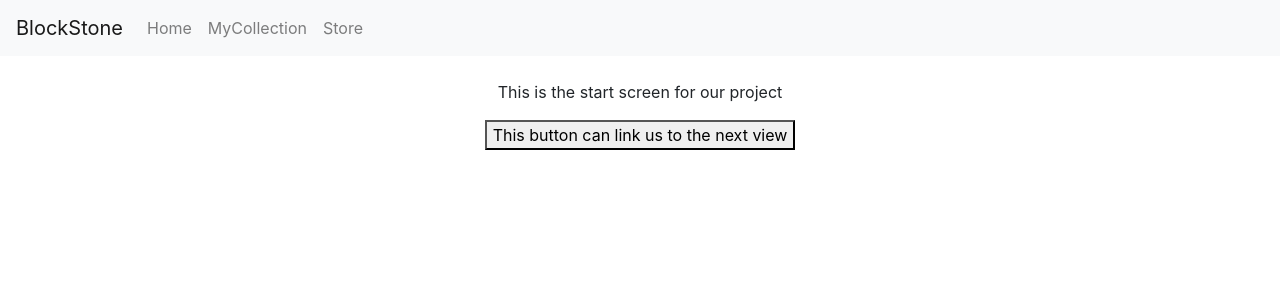
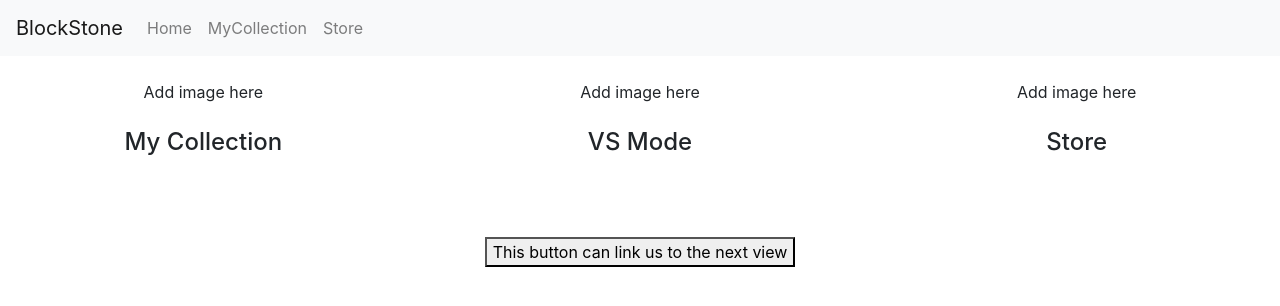
Before and after one commit to heho07/DH2642-ProjectGroup23, a React (Create React App) app: page / in a window 1280 px wide. Shown: the top 306 px of the page. Built offline with nearby package versions, Linux system fonts and the light colour scheme.

Commit message:
Created a shell for the first menu according to the prototype

```diff
--- a/src/Welcome/Welcome.css
+++ b/src/Welcome/Welcome.css
@@ -0,0 +1,3 @@
+.teststyle{
+	border: 0px solid black;
+}
--- a/src/Welcome/Welcome.js
+++ b/src/Welcome/Welcome.js
@@ -8,8 +8,26 @@ class Welcome extends Component {
       <div className="Welcome">
         <br/>
         <center>
-          <p>This is the start screen for our project</p>
-
+          <div className = "row">
+            <div className = "col-sm-4 teststyle">
+              <center>Add image here</center>
+              <br />
+              <h4><center>My Collection</center></h4>
+            </div>
+            <div className = "col-sm-4 teststyle">
+              <center>Add image here</center>
+              <br />
+              <h4><center>VS Mode</center></h4>
+            </div>
+            <div className = "col-sm-4 teststyle">
+              <center>Add image here</center>
+              <br />
+              <h4><center>Store</center></h4>
+            </div>
+          </div>
+          <br />
+          <br />
+          <br />
           <Link to="/SearchScreen">
             <button>This button can link us to the next view</button>
           </Link>
```
Also changed, not shown: src/App.js (indentation only).
